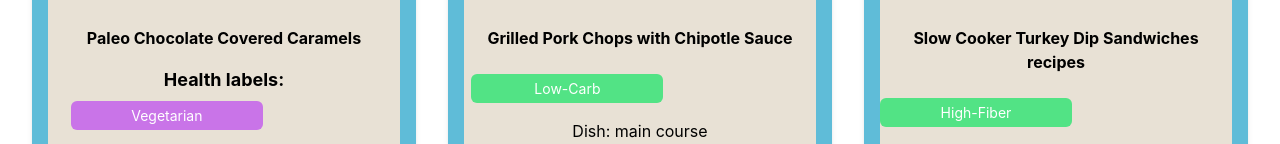
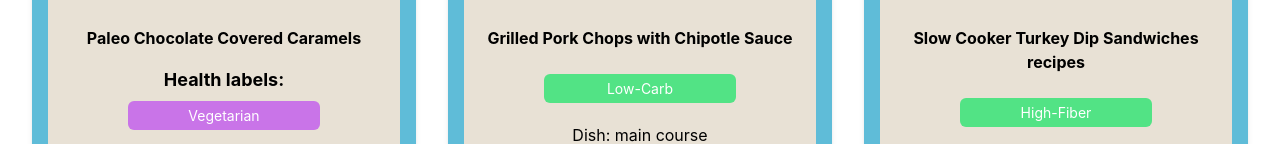
Before and after one commit to suvegjartolevente/React-Basics-, a React (Vite) app: page / in a window 1280 px wide. Shown: the part 598-742 px from the top of the page. Built offline with nearby package versions, Linux system fonts and the light colour scheme.

Commit message:
Item card ready

```diff
--- a/src/components/ui/LabelTypes.jsx
+++ b/src/components/ui/LabelTypes.jsx
@@ -1,13 +1,28 @@
 import { Box, Text } from "@chakra-ui/react";
 
-export const LabelListing = ({ listLabels, title, bgColor, fontWeight = "bold" }) => {
+export const LabelListing = ({
+  listLabels,
+  title,
+  bgColor,
+  fontWeight = "bold",
+  alignItems = "center",
+  textAlign = "center",
+}) => {
   return (
-    <Box mb={4}>
-      <Text fontSize="lg"  mb={2} color="black"  fontWeight={fontWeight}>
+    <Box mb={4} display="flex" flexDirection="column" alignItems={alignItems}>
+      <Text fontSize="lg" mb={2} color="black" fontWeight={fontWeight}>
         {title}
       </Text>
       {listLabels.map((label, index) => (
-        <Box key={index} bg={bgColor} p={1} mb={1} borderRadius="md" width={"12em"}>
+        <Box
+          key={index}
+          bg={bgColor}
+          p={1}
+          mb={1}
+          borderRadius="md"
+          width={"12em"}
+          textAlign={textAlign}
+        >
           <Text fontSize="sm" color="white">
             {label}
           </Text>
```
